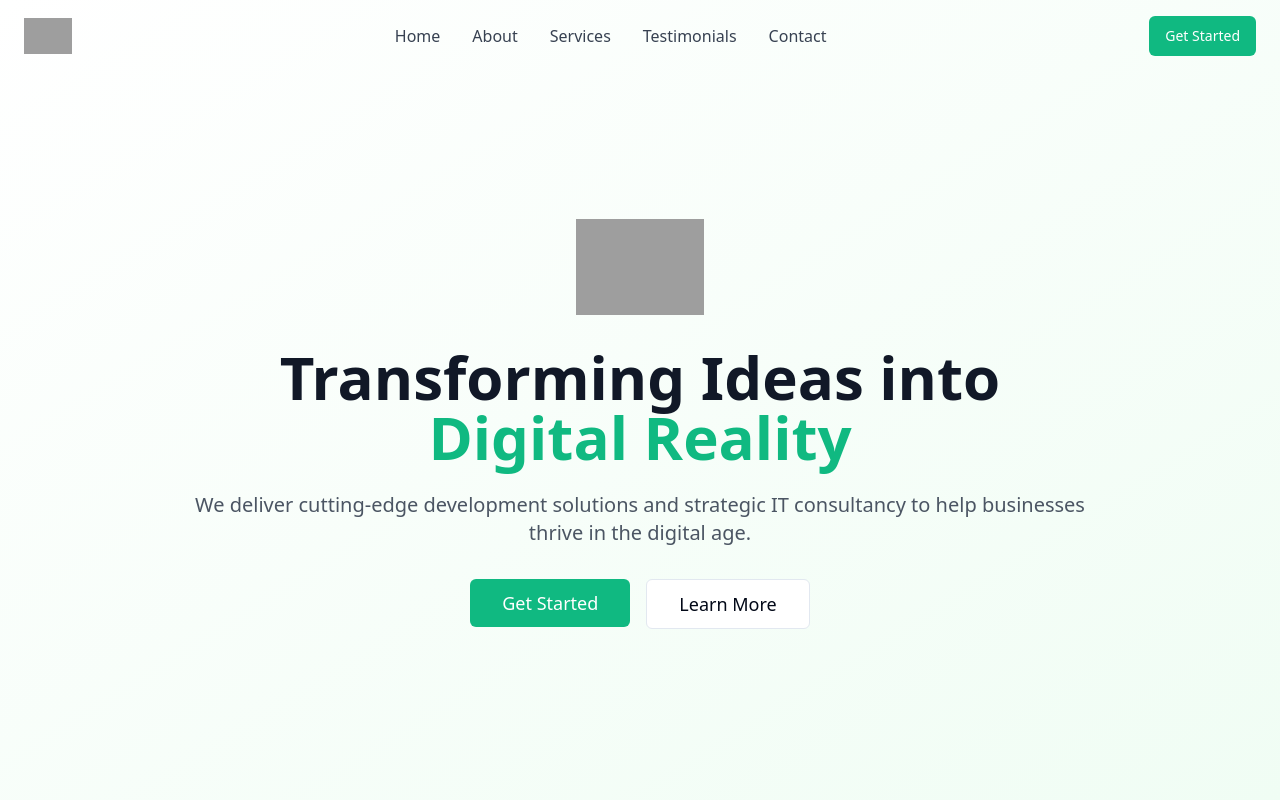
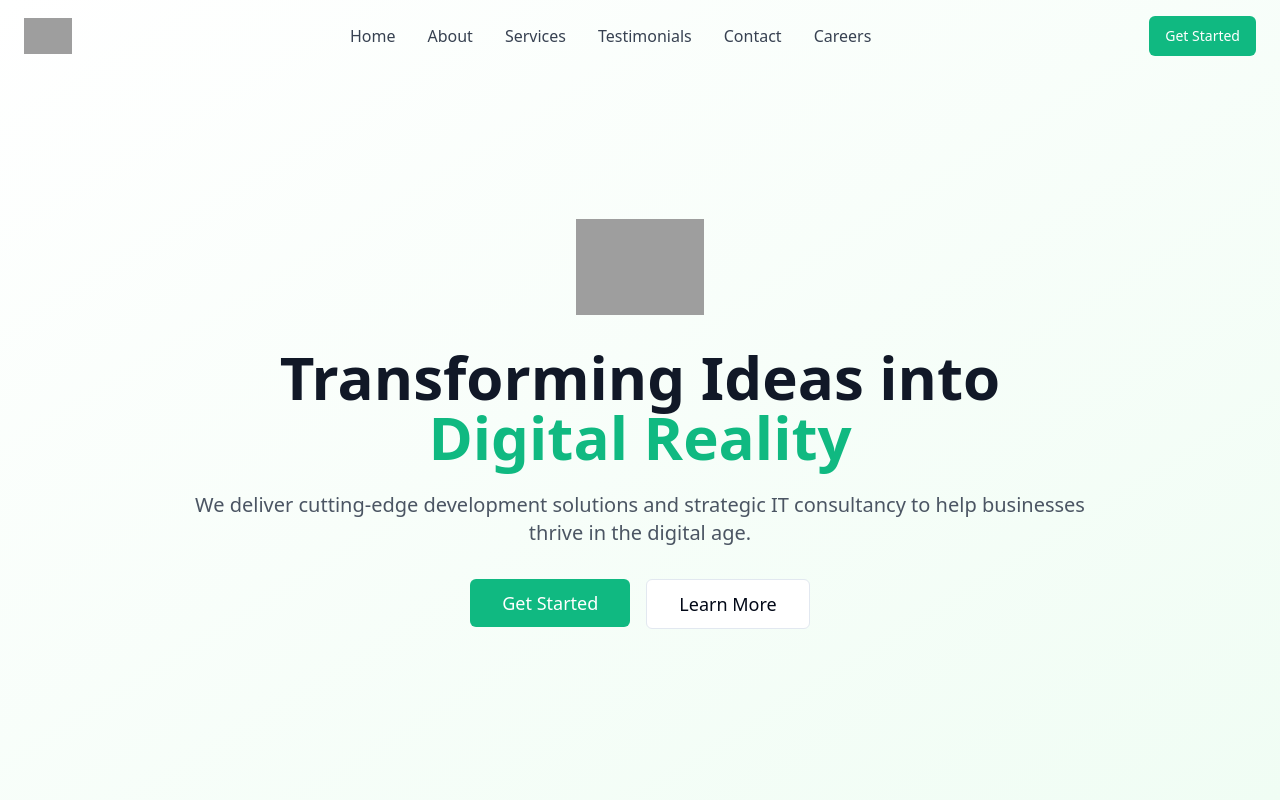
Before and after one commit to subhammahanty235/ampher-v2, a React (Vite) app: page / in a window 1280 px wide. Shown: the top 800 px of the page. Built offline with nearby package versions, Linux system fonts and the light colour scheme; grey boxes are pictures that could not be loaded.

Commit message:
navbar updated #4

```diff
--- a/src/components/Navbar.tsx
+++ b/src/components/Navbar.tsx
@@ -29,7 +29,7 @@ const Navbar = () => {
             />
           </div>
           <div className="hidden md:flex space-x-8">
-            {['home', 'about', 'services', 'testimonials', 'contact'].map((section) => (
+            {['home', 'about', 'services', 'testimonials', 'contact', 'careers'].map((section) => (
               <button
                 key={section}
                 onClick={() => scrollToSection(section)}
```
